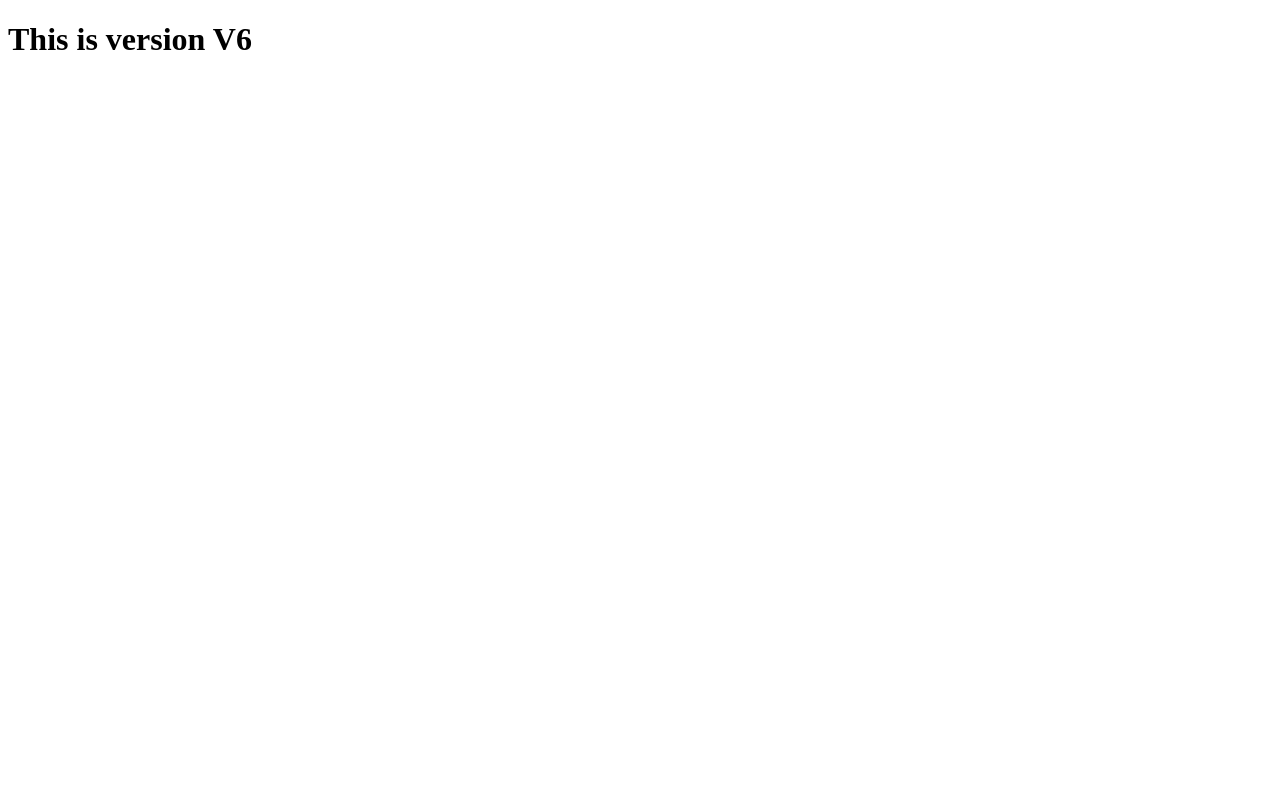
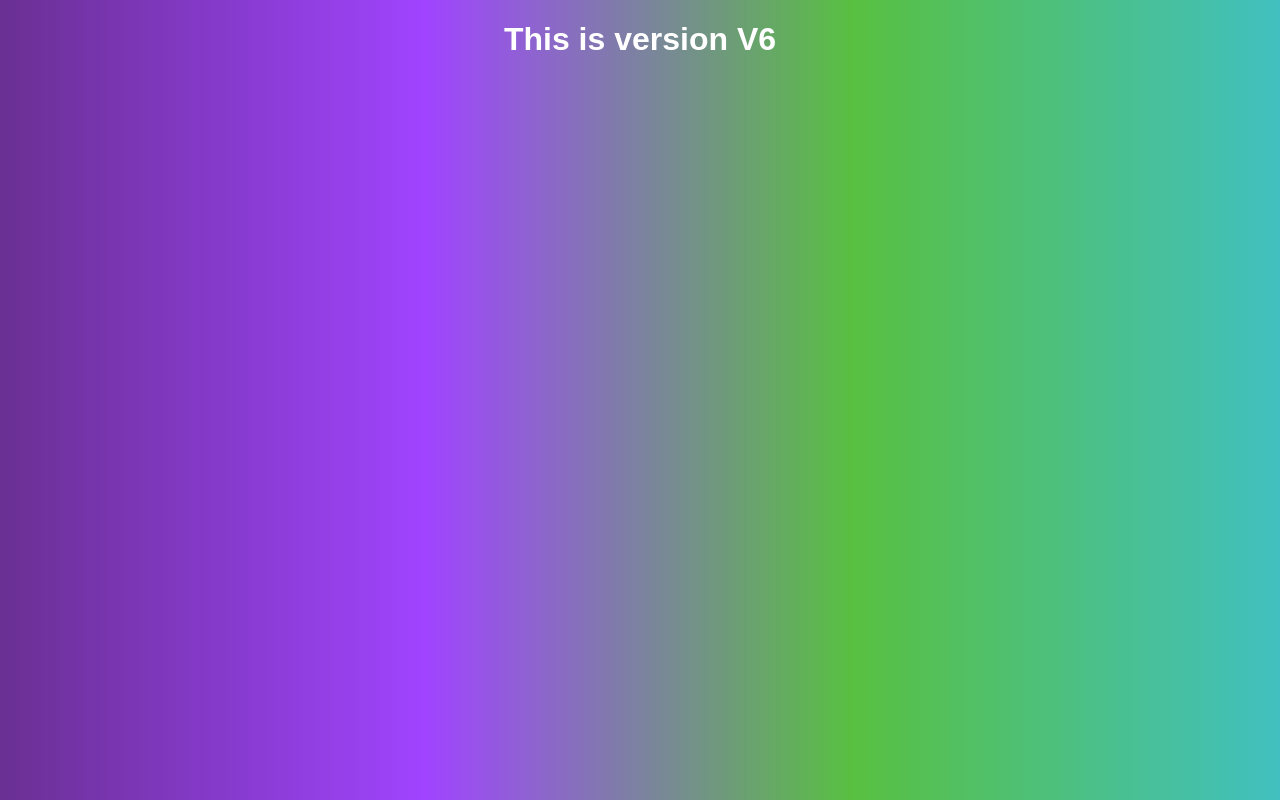
Before and after one commit to shivanigitrepo/myrepo, a plain HTML site: page index.html in a window 1280 px wide. Drawn offline with Linux system fonts and the light colour scheme.

Commit message:
Added Design for website

```diff
--- a/index.html
+++ b/index.html
@@ -3,6 +3,7 @@
 <head>
     <meta charset="UTF-8">
     <meta name="viewport" content="width=device-width, initial-scale=1.0">
+    <link rel="stylesheet" href="style.css">
     <title>Document</title>
 </head>
 <body>
--- /dev/null
+++ b/style.css
@@ -0,0 +1,12 @@
+body{
+    /* Set a gradient background from purple to teal*/
+    background: linear-gradient(to right, #6a3093,#a044ff, #58c041,#41c0c0);
+    font-family: Arial, ans-serif;
+    color: white;
+    margin: 0;
+    padding:  100;
+    display: flex;
+    justify-content: center;
+    align-items: center;
+    height: 1000;
+}
```
